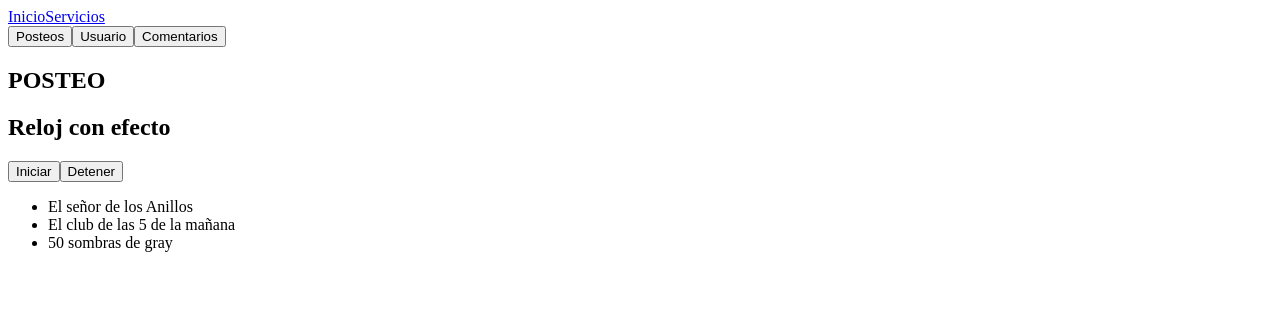
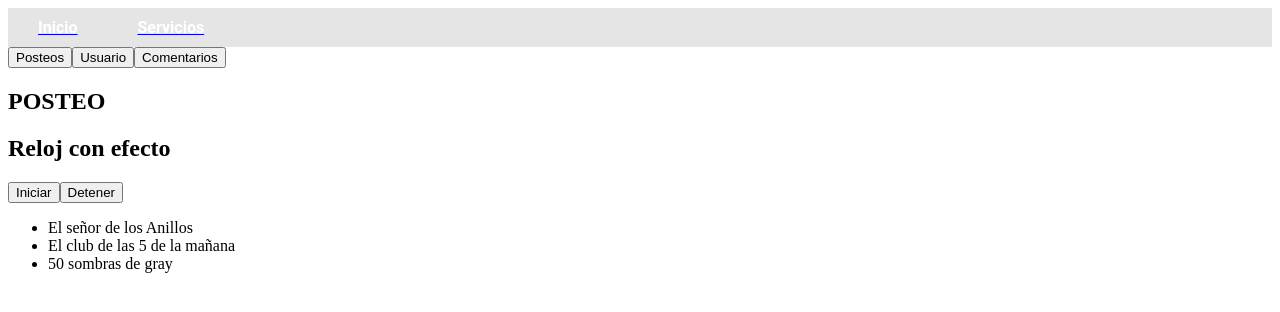
Before and after one commit to vpeinado263/4ta-Tarea-REACT-NEXT.JS, a Next.js app: page / in a window 1280 px wide. Shown: the top 312 px of the page. Built offline with nearby package versions, Linux system fonts and the light colour scheme.

Commit message:
Estilizar Navbar

```diff
--- a/src/components/Navigation.js
+++ b/src/components/Navigation.js
@@ -1,16 +1,52 @@
-import Link from "next/link"
-
-
+import Link from "next/link";
 
 const Navigation = () => {
   return (
     <>
-      <nav>
-        <Link href="/">Inicio</Link>
-        <Link  href="/servicios">Servicios</Link>
-      </nav>
+      <div className="mobile-menu">
+        <nav className="menu-toggle">
+          <Link href="/">
+            <span className="bar">Inicio</span>
+          </Link>
+          <Link href="/servicios">
+            <span className="bar">Servicios</span>
+          </Link>
+        </nav>
+      </div>
+
+      <style jsx>{`
+        .mobile-menu {
+          display: flex;
+          align-items: center;
+          font-family: 'Roboto', sans-serif;
+          background-color: rgb(229, 229, 229);
+
+        }
+
+        .menu-toggle {
+          background: none;
+          border: none;
+          cursor: pointer;
+          display: flex;
+          gap: 20px; /* Espacio entre enlaces */
+          padding: 10px;
+        }
+
+        .bar {
+          color: rgb(255, 255, 255);
+          font-weight: bold;
+          text-decoration: none;
+          padding: 10px 20px;
+          border-radius: 5px;
+          transition: background-color 0.3s ease;
+        }
+
+        .bar:hover {
+          background-color: blue;
+        }
+      `}</style>
     </>
-  )
-}
+  );
+};
 
-export default Navigation
+export default Navigation;
```
